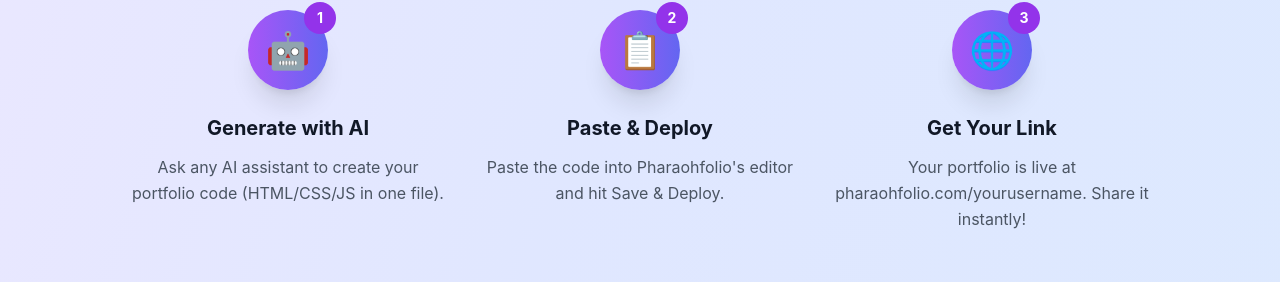
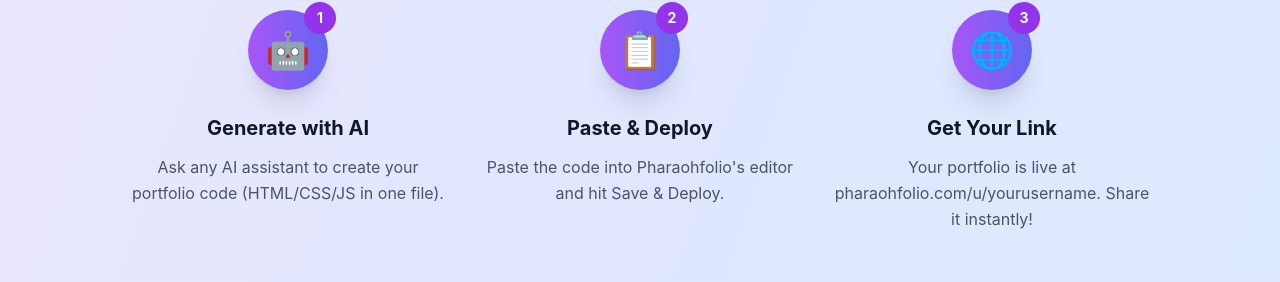
Before and after one commit to Imhotep-Tech/Pharaohfolio, a React (Vite) app in the folder frontend/Pharaohfolio/: page / in a window 1280 px wide. Shown: the part 1881-2163 px from the top of the page. Built offline with nearby package versions, Linux system fonts and the light colour scheme.

Commit message:
fix: update portfolio URL structure in README, Dashboard, and LandingPage components

```diff
--- a/frontend/Pharaohfolio/index.html
+++ b/frontend/Pharaohfolio/index.html
@@ -22,6 +22,8 @@
     <meta name="twitter:title" content="Pharaohfolio – Instantly Host Your AI-Generated Portfolio" />
     <meta name="twitter:description" content="Easily publish AI-generated website code as a stunning portfolio. No technical skills needed – your work goes live in seconds." />
     <meta name="twitter:image" content="https://pharaohfolio.vercel.app/og-image.png" />
+
+    <meta name="google-site-verification" content="5VWhaKmsV5Wzrdko3_Si5vVnmNsMDttsJFA04mFxrsE" />
   </head>
   <body>
     <div id="root"></div>
--- a/frontend/Pharaohfolio/src/components/main/Dashboard.jsx
+++ b/frontend/Pharaohfolio/src/components/main/Dashboard.jsx
@@ -173,7 +173,7 @@
                 <li><b>3.</b> Click <b>Save & Deploy</b> to publish your portfolio instantly!</li>
               </ol>
               <p className="text-gray-500 text-sm">
-                Your portfolio will be live at <b>pharaohfolio.com/yourusername</b>
+                Your portfolio will be live at <b>pharaohfolio.com/u/yourusername</b>
               </p>
             </div>
             {/* Security Notice */}
--- a/frontend/Pharaohfolio/src/components/main/LandingPage.jsx
+++ b/frontend/Pharaohfolio/src/components/main/LandingPage.jsx
@@ -206,7 +206,7 @@
                   step: "3",
                   icon: "🌐",
                   title: "Get Your Link",
-                  description: "Your portfolio is live at pharaohfolio.com/yourusername. Share it instantly!"
+                  description: "Your portfolio is live at pharaohfolio.com/u/yourusername. Share it instantly!"
                 }
               ].map((item, index) => (
                 <div key={index} className="text-center">
```
Also changed, not shown: 2 other files (tests, documents, lock files or other folders).
